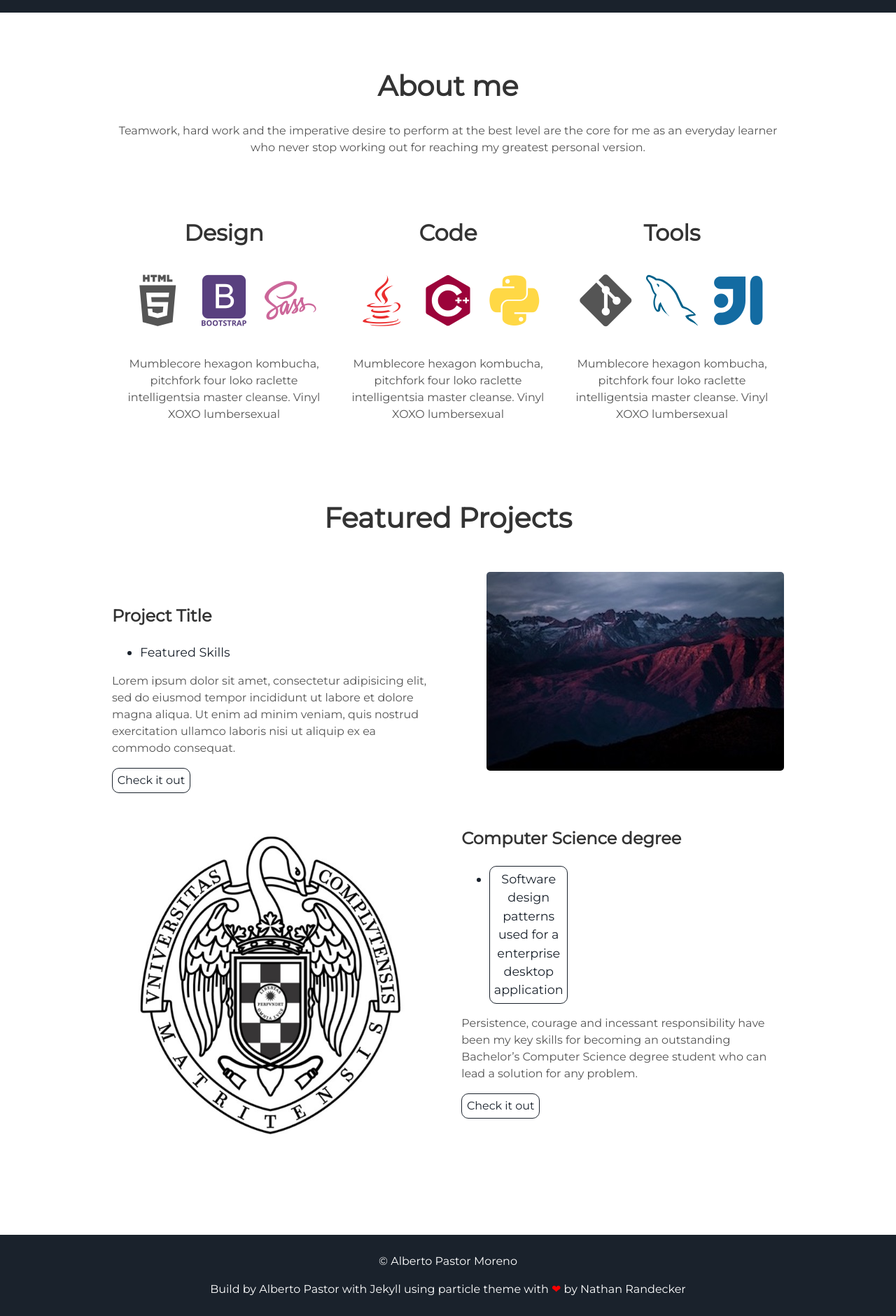
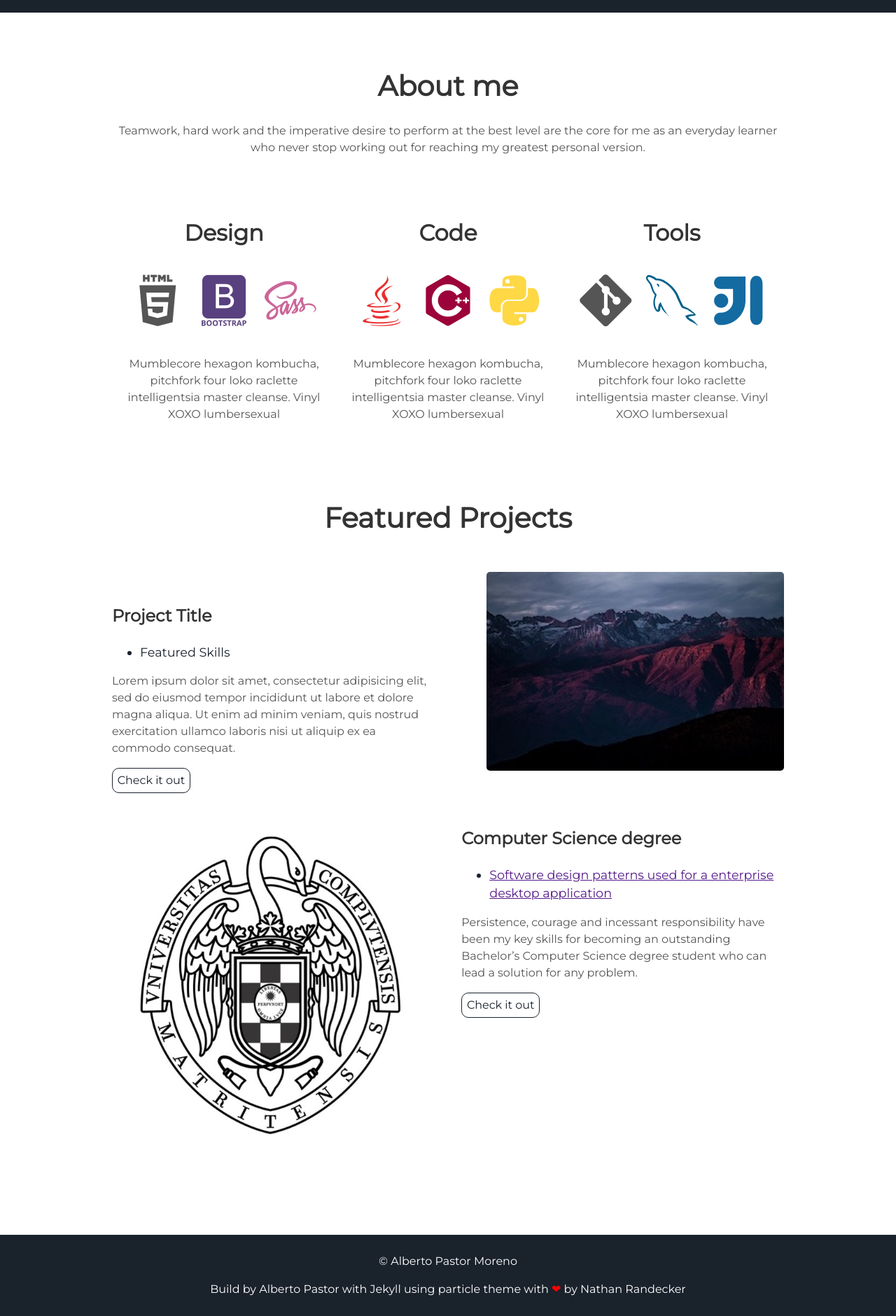
Before and after one commit to albertopastormr/albertopastormr.github.io, a Jekyll site: the page built from index.html, in a window 1280 px wide. Shown: the part 882-2762 px from the top of the page at 70% size. Built offline with Jekyll 4.4.1, drawn with Linux system fonts in a browser that asks for light colours.

Commit message:
project skills links update

```diff
--- a/_includes/projects.html
+++ b/_includes/projects.html
@@ -21,7 +21,7 @@
   <div class="contents-right">
     <h3> Computer Science degree </h3>
     <ul>
-      <li><a class="project-link" href="{{site.l_gh-ifesoft}}">Software design patterns used for a enterprise desktop application</a> </li>
+      <li><a class="ref-link" href="{{site.l_gh-ifesoft}}">Software design patterns used for a enterprise desktop application</a> </li>
     </ul>
     <p>Persistence, courage and incessant responsibility have been my key skills for becoming an outstanding Bachelor’s Computer Science degree student who can lead a solution for any problem.</p>
     <a class="project-link" href="https://informatica.ucm.es/estudios/grado-ingenieriadelsoftware">Check it out</a>
```
